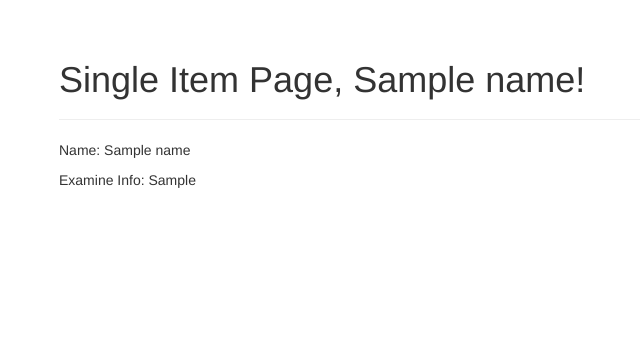
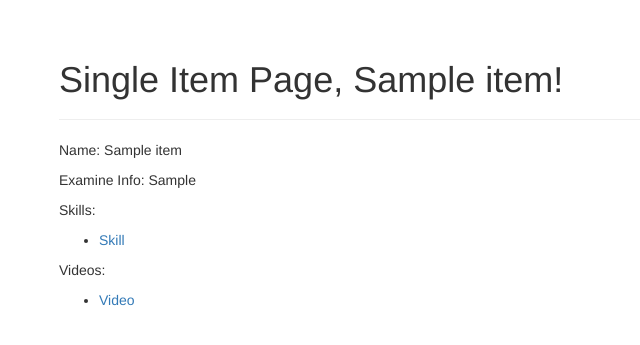
Before and after one commit to benrandall/idb, a Flask app: template templates/item.html in a window 1280 px wide. Shown: the part 52-397 px from the top of the page, without its empty margins (11-651 px from the left). Run offline with Flask 2, Linux system fonts and the light colour scheme; the template is opened without the code that fills it: most values are stand-ins (such as "Sample title", 1, 10 or a date in 2020); some libraries are stand-ins or nearby versions.

Commit message:
Creates links between models

```diff
--- a/app.py
+++ b/app.py
@@ -21,7 +21,7 @@ def items(name):
 def get_item(item_id):
     for item in MOCK_DB['items']:
         if item['id'] == item_id:
-            return render_template('item.html', name=item['name'], examine_info=item['examine_info'])
+            return render_template('item.html', item=item)
     return render_template('404.html')
 
 
@@ -36,7 +36,7 @@ def skills():
 def get_skill(skill_id):
     for skill in MOCK_DB['skills']:
         if skill['id'] == skill_id:
-            return render_template('skill.html', name=skill['name'])
+            return render_template('skill.html', skill=skill)
     return render_template('404.html')
 
 @app.route('/videos')
--- a/templates/item.html
+++ b/templates/item.html
@@ -26,9 +26,22 @@
 {% block content %}
 <div class="container">
     <div class="page-header">
-        <h1>Single Item Page, {{ name }}!</h1>
+        <h1>Single Item Page, {{ item['name'] }}!</h1>
     </div>
-    <p> Name: {{name}} </p>
-    <p> Examine Info: {{examine_info}} </p>
+    <p> Name: {{ item['name']}} </p>
+    <p> Examine Info: {{item['examine_info']}} </p>
+    <p> Skills: </p>
+    <ul>
+      {% for skill in item['skills'] %}
+      <li><a href={{url_for('get_skill', skill_id=skill, _external=True)}}>Skill </a></li>
+      {% endfor %}
+    </ul>
+    <p> Videos: </p>
+    <ul>
+      {% for video in item['videos'] %}
+      <li><a href={{url_for('get_video', video_id=video, _external=True)}}>Video </a></li>
+      {% endfor %}
+    </ul>
+
 </div>
 {% endblock %}
```
Also changed, not shown: templates/skill.html (+14 -2 lines), templates/video.html (+12 -1 lines).
